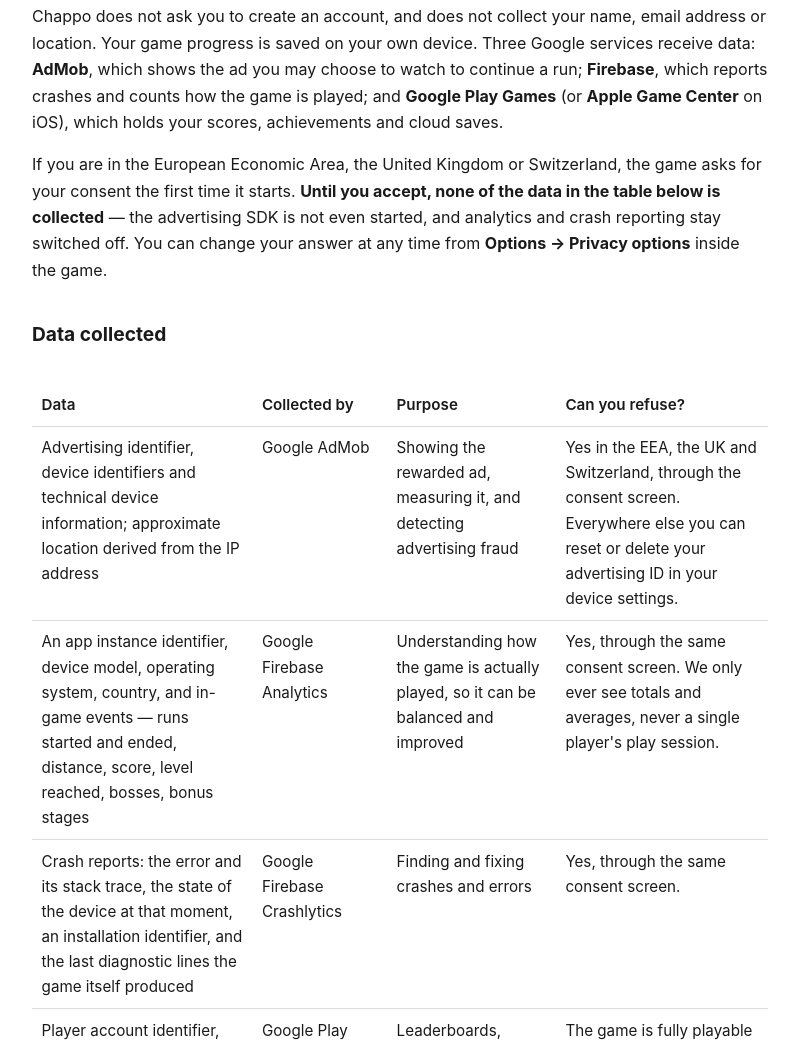
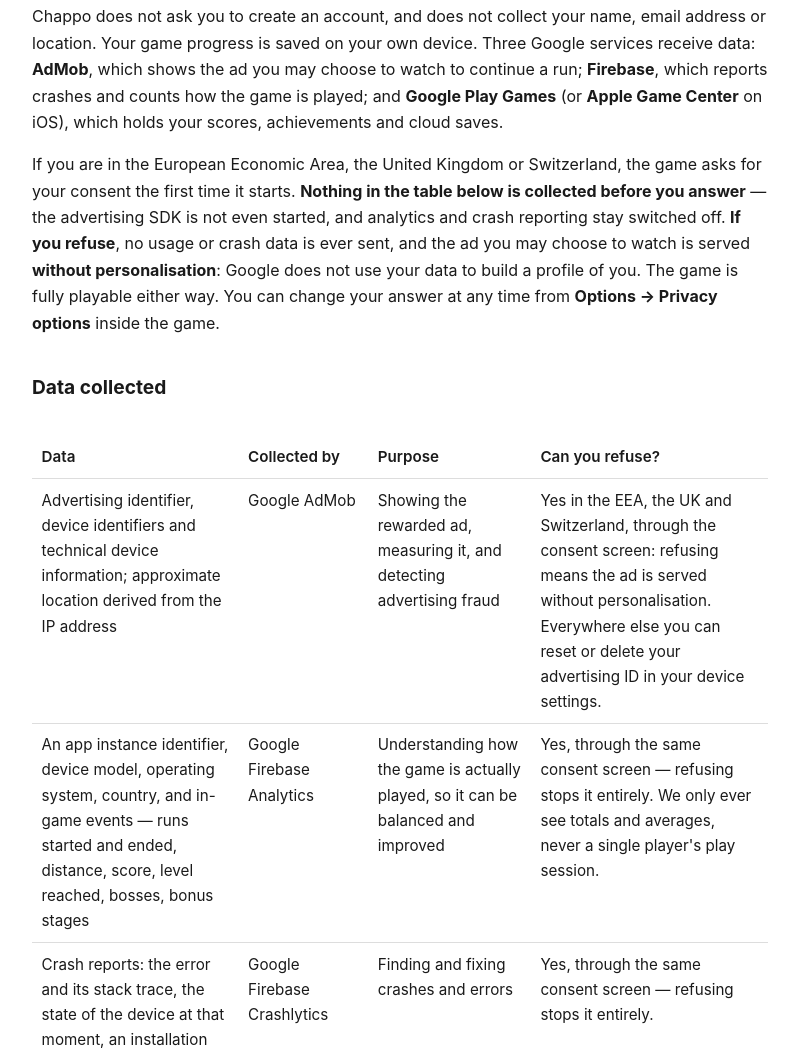
Before and after one commit to Wecook2D/wecook2d.github.io, a plain HTML site: page chappo/privacy/index.html in a window 1280 px wide. Shown: the part 282-1330 px from the top of the page, without its empty margins (240-1039 px from the left). Drawn offline with Linux system fonts and the light colour scheme.

Commit message:
chappo: say what a refusal actually does
The page promised that refusing the consent message meant no ad would ever be
requested. A device run showed AdMob does not work that way: after a "Do not
consent" the SDK still serves, without personalisation. The game keeps that
behaviour deliberately, so the policy has to describe it.

Refusing now reads as: no usage data, no crash data, and a rewarded ad served
without personalisation — the game being fully playable either way. The three
"Can you refuse?" cells and the "Your choices" section say the same thing in the
same words.

```diff
--- a/chappo/privacy/index.html
+++ b/chappo/privacy/index.html
@@ -47,10 +47,12 @@
 </p>
 <p>
   If you are in the European Economic Area, the United Kingdom or Switzerland, the game asks for
-  your consent the first time it starts. <strong>Until you accept, none of the data in the table
-  below is collected</strong> — the advertising SDK is not even started, and analytics and crash
-  reporting stay switched off. You can change your answer at any time from
-  <strong>Options → Privacy options</strong> inside the game.
+  your consent the first time it starts. <strong>Nothing in the table below is collected before you
+  answer</strong> — the advertising SDK is not even started, and analytics and crash reporting stay
+  switched off. <strong>If you refuse</strong>, no usage or crash data is ever sent, and the ad you
+  may choose to watch is served <strong>without personalisation</strong>: Google does not use your
+  data to build a profile of you. The game is fully playable either way. You can change your answer
+  at any time from <strong>Options → Privacy options</strong> inside the game.
 </p>
 
 <h2>Data collected</h2>
@@ -62,23 +64,24 @@
         location derived from the IP address</td>
     <td>Google AdMob</td>
     <td>Showing the rewarded ad, measuring it, and detecting advertising fraud</td>
-    <td>Yes in the EEA, the UK and Switzerland, through the consent screen. Everywhere else you can
-        reset or delete your advertising ID in your device settings.</td>
+    <td>Yes in the EEA, the UK and Switzerland, through the consent screen: refusing means the ad
+        is served without personalisation. Everywhere else you can reset or delete your advertising
+        ID in your device settings.</td>
   </tr>
   <tr>
     <td>An app instance identifier, device model, operating system, country, and in-game events —
         runs started and ended, distance, score, level reached, bosses, bonus stages</td>
     <td>Google Firebase Analytics</td>
     <td>Understanding how the game is actually played, so it can be balanced and improved</td>
-    <td>Yes, through the same consent screen. We only ever see totals and averages, never a single
-        player's play session.</td>
+    <td>Yes, through the same consent screen — refusing stops it entirely. We only ever see totals
+        and averages, never a single player's play session.</td>
   </tr>
   <tr>
     <td>Crash reports: the error and its stack trace, the state of the device at that moment, an
         installation identifier, and the last diagnostic lines the game itself produced</td>
     <td>Google Firebase Crashlytics</td>
     <td>Finding and fixing crashes and errors</td>
-    <td>Yes, through the same consent screen.</td>
+    <td>Yes, through the same consent screen — refusing stops it entirely.</td>
   </tr>
   <tr>
     <td>Player account identifier, scores, achievements, saved games</td>
@@ -111,9 +114,9 @@
 <h2>Your choices</h2>
 <ul>
   <li><strong>Consent</strong> — in the EEA, the UK and Switzerland the game shows Google's consent
-      message on first launch. Refusing it means no ad is ever requested, and no analytics or crash
-      data is sent. The game itself remains fully playable, and the offer to watch an ad to continue
-      a run simply never appears.</li>
+      message on first launch. Refusing it means no usage and no crash data is ever sent, and the
+      rewarded ad is served without personalisation. The game itself remains fully playable, and the
+      offer to watch an ad to continue a run is unchanged.</li>
   <li><strong>Changing your mind</strong> — <strong>Options → Privacy options</strong> reopens that
       same screen, whichever way you answered.</li>
   <li><strong>Advertising ID</strong> — it can be reset or deleted from your device's privacy
```
